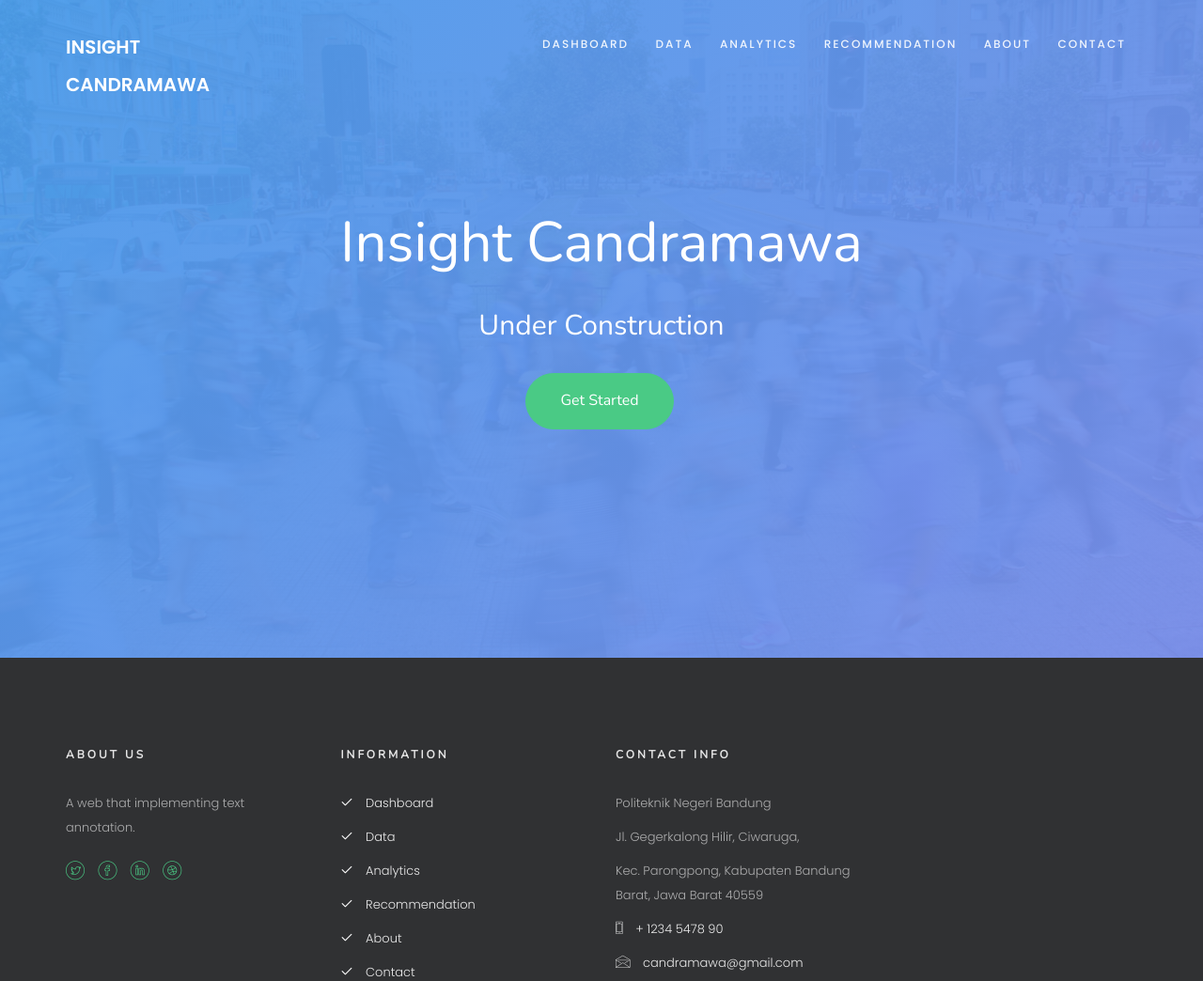
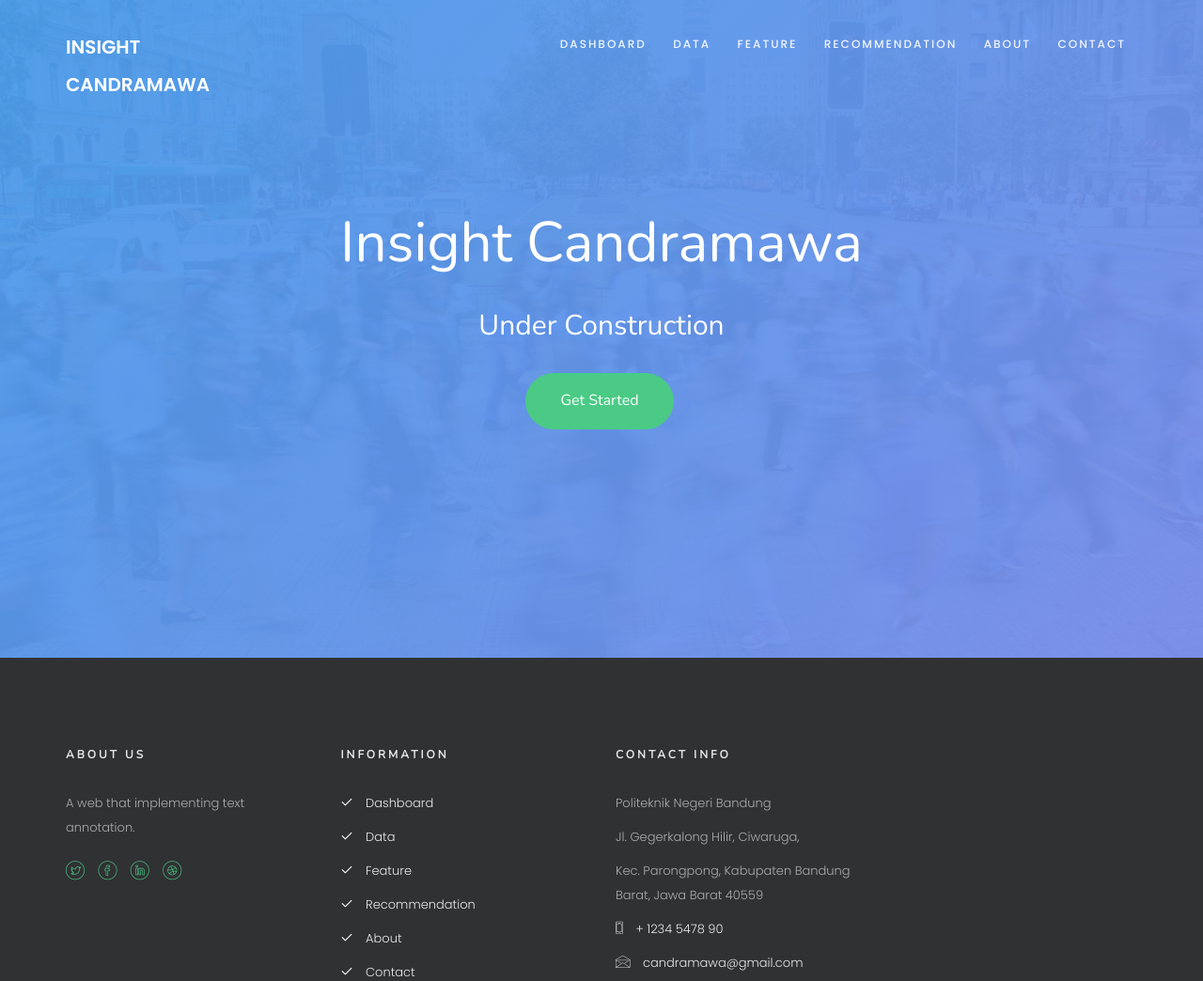
Before and after one commit to Candramawa/Anotation-Project, a PHP site: page /index.php in a window 1280 px wide. Shown: the top 1044 px of the page at 94% size. Run offline with PHP 8.4, Linux system fonts and the light colour scheme; some web fonts are replaced.

Commit message:
analytic to feature

```diff
--- a/index.php
+++ b/index.php
@@ -86,7 +86,7 @@
 							<ul>
 								<li><a href="index.php">Dashboard</a></li>
 								<li><a href="index.php?page=data">Data</a></li>
-								<li><a href="index.php?page=analytics">Analytics</a></li>
+								<li><a href="index.php?page=feature">Feature</a></li>
 								<li><a href="index.php?page=recommendation">Recommendation</a></li>
 								<li><a href="index.php?page=about">About</a></li>
 								<li><a href="index.php?page=contact">Contact</a></li>
@@ -324,7 +324,7 @@
 							<ul class="colorlib-footer-links">
 								<li><a href="index.php"><i class="icon-check"></i> Dashboard</a></li>
 								<li><a href="index.php?page=data"><i class="icon-check"></i> Data</a></li>
-								<li><a href="index.php?page=analytics"><i class="icon-check"></i> Analytics</a></li>
+								<li><a href="index.php?page=feature"><i class="icon-check"></i> Feature</a></li>
 								<li><a href="index.php?page=recommendation"><i class="icon-check"></i> Recommendation</a></li>
 								<li><a href="index.php?page=about"><i class="icon-check"></i> About</a></li>
 								<li><a href="index.php?page=contact"><i class="icon-check"></i> Contact</a></li>
```
